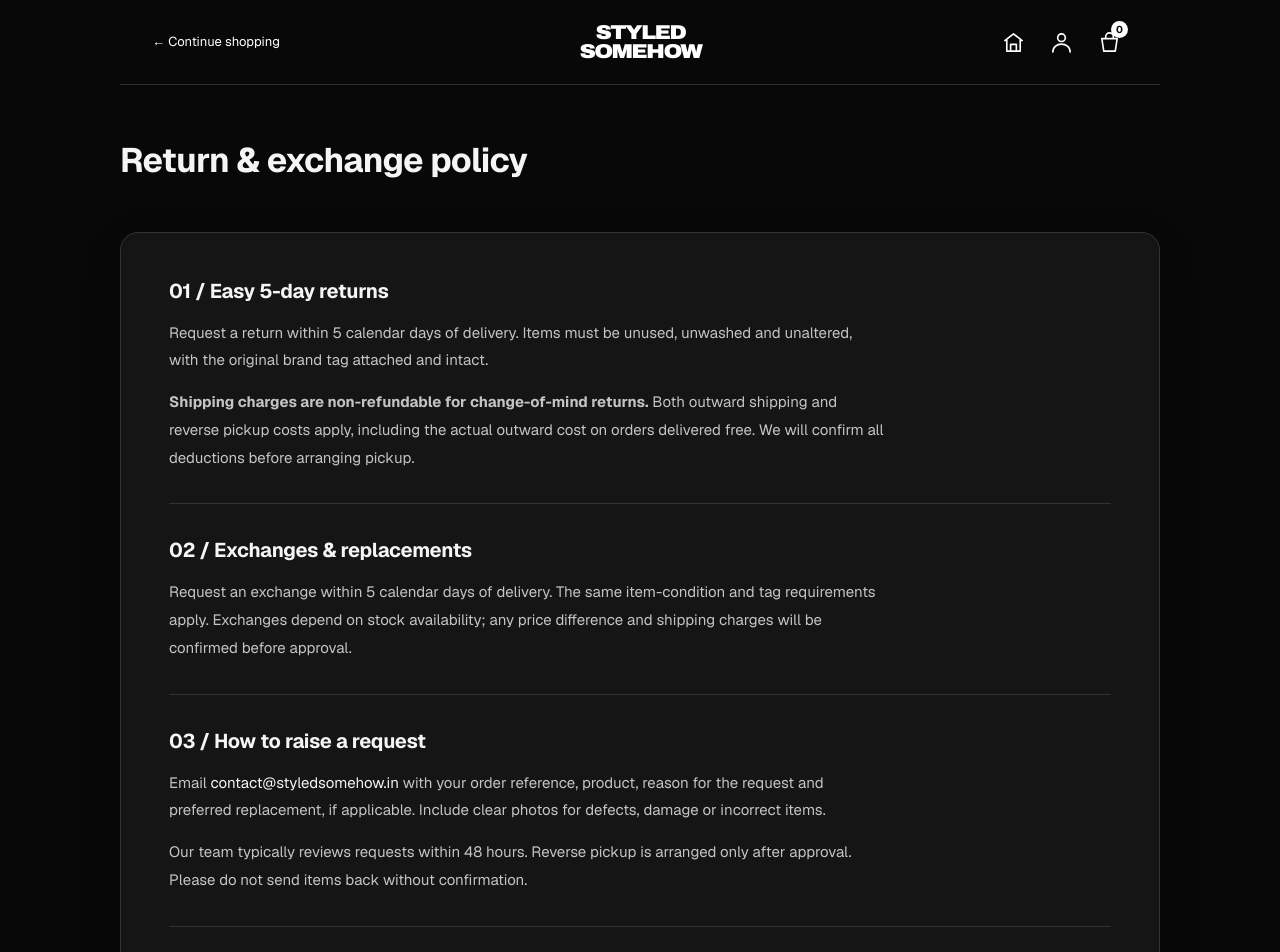
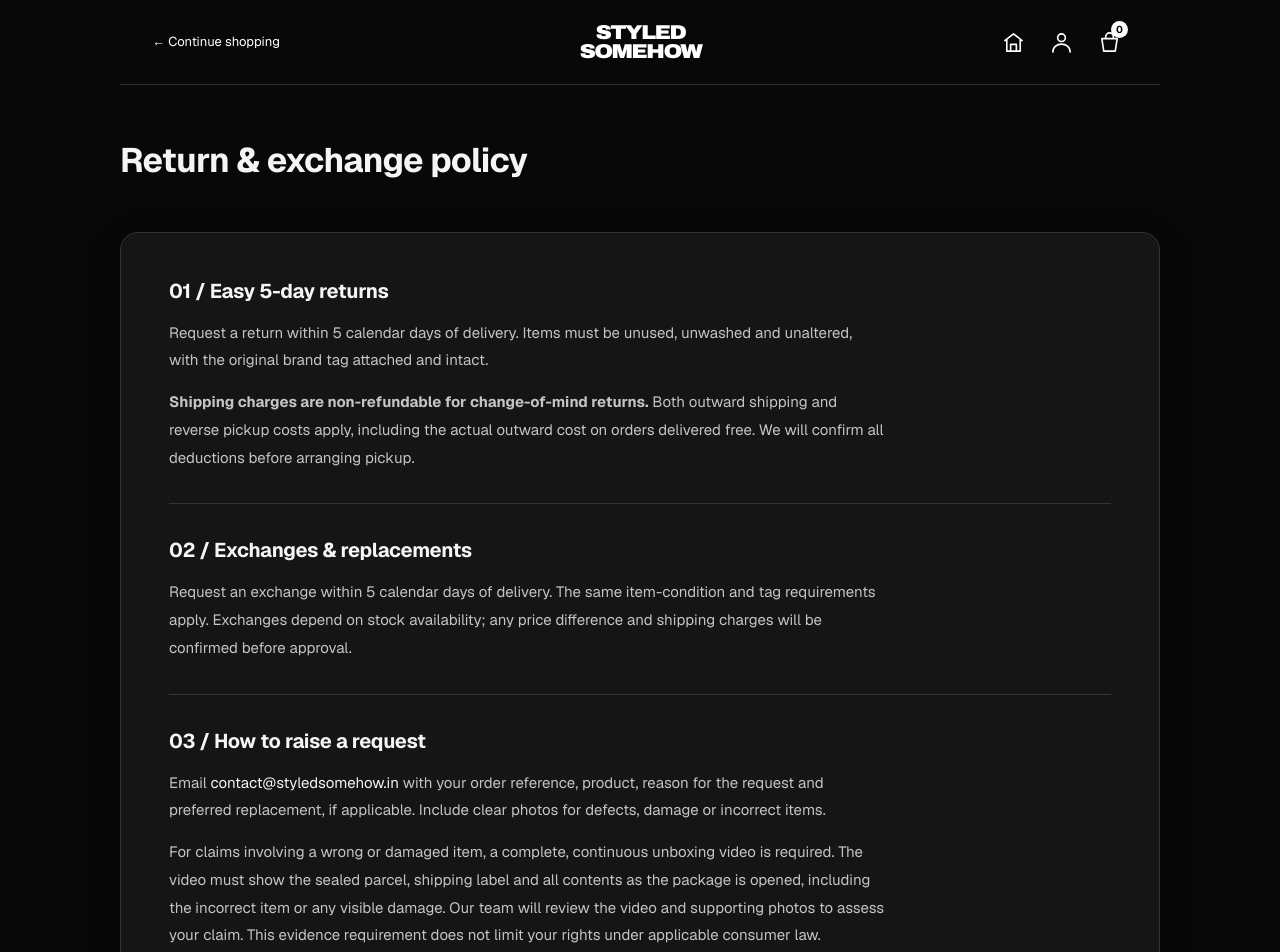
Before and after one commit to Khushi-24/Styled-Somehow, a Next.js app in the folder frontend/: page /policies/return-exchange-policy in a window 1280 px wide. Shown: the top 952 px of the page. Built offline with nearby package versions, Linux system fonts and the light colour scheme.

Commit message:
Add unboxing video requirement for wrong or damaged item claims

```diff
--- a/frontend/app/policies/return-exchange-policy/page.tsx
+++ b/frontend/app/policies/return-exchange-policy/page.tsx
@@ -10,7 +10,7 @@ export default function ReturnExchangePolicy(){
   <div className={styles.content}>
    <section aria-labelledby="return-window"><h2 id="return-window">01 / Easy 5-day returns</h2><p>Request a return within 5 calendar days of delivery. Items must be unused, unwashed and unaltered, with the original brand tag attached and intact.</p><p><strong>Shipping charges are non-refundable for change-of-mind returns.</strong> Both outward shipping and reverse pickup costs apply, including the actual outward cost on orders delivered free. We will confirm all deductions before arranging pickup.</p></section>
    <section aria-labelledby="exchanges"><h2 id="exchanges">02 / Exchanges &amp; replacements</h2><p>Request an exchange within 5 calendar days of delivery. The same item-condition and tag requirements apply. Exchanges depend on stock availability; any price difference and shipping charges will be confirmed before approval.</p></section>
-   <section aria-labelledby="request-return"><h2 id="request-return">03 / How to raise a request</h2><p>Email <a href="mailto:contact@styledsomehow.in?subject=Return%20or%20exchange%20request">contact@styledsomehow.in</a> with your order reference, product, reason for the request and preferred replacement, if applicable. Include clear photos for defects, damage or incorrect items.</p><p>Our team typically reviews requests within 48 hours. Reverse pickup is arranged only after approval. Please do not send items back without confirmation.</p></section>
+   <section aria-labelledby="request-return"><h2 id="request-return">03 / How to raise a request</h2><p>Email <a href="mailto:contact@styledsomehow.in?subject=Return%20or%20exchange%20request">contact@styledsomehow.in</a> with your order reference, product, reason for the request and preferred replacement, if applicable. Include clear photos for defects, damage or incorrect items.</p><p>For claims involving a wrong or damaged item, a complete, continuous unboxing video is required. The video must show the sealed parcel, shipping label and all contents as the package is opened, including the incorrect item or any visible damage. Our team will review the video and supporting photos to assess your claim. This evidence requirement does not limit your rights under applicable consumer law.</p><p>Our team typically reviews requests within 48 hours. Reverse pickup is arranged only after approval. Please do not send items back without confirmation.</p></section>
    <section aria-labelledby="pickup-packaging"><h2 id="pickup-packaging">04 / Packaging &amp; pickup</h2><p>Pack items securely as they were delivered, with all original tags and the original packaging where available. Our team will confirm pickup availability and instructions.</p></section>
    <section aria-labelledby="refunds"><h2 id="refunds">05 / Inspection &amp; refunds</h2><p>Refunds are approved after we receive and inspect the returned item. We will confirm the eligible amount, refund method and processing timeline with you.</p></section>
    <section aria-labelledby="defect-conditions"><h2 id="defect-conditions">06 / Defects &amp; exclusions</h2><p>Manufacturing defects, damage on arrival and incorrect items are reviewed for replacement or refund. Damage caused by improper washing, alterations, misuse or normal wear is not covered.</p><p>Change-of-mind shipping deductions do not automatically apply to confirmed defective or incorrect items. This policy, including its 5-day window and tag requirements, does not limit your rights under applicable consumer law.</p></section>
```
